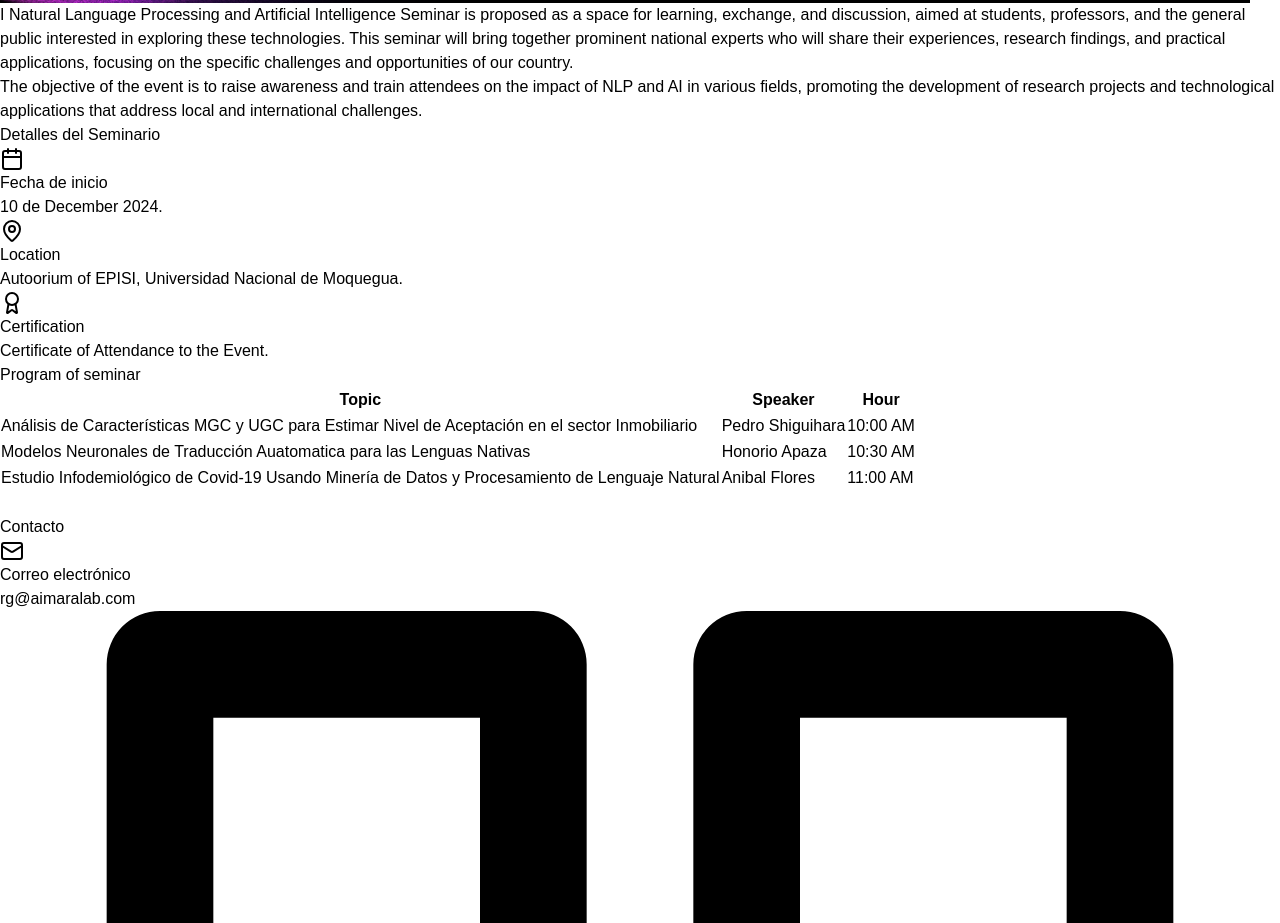
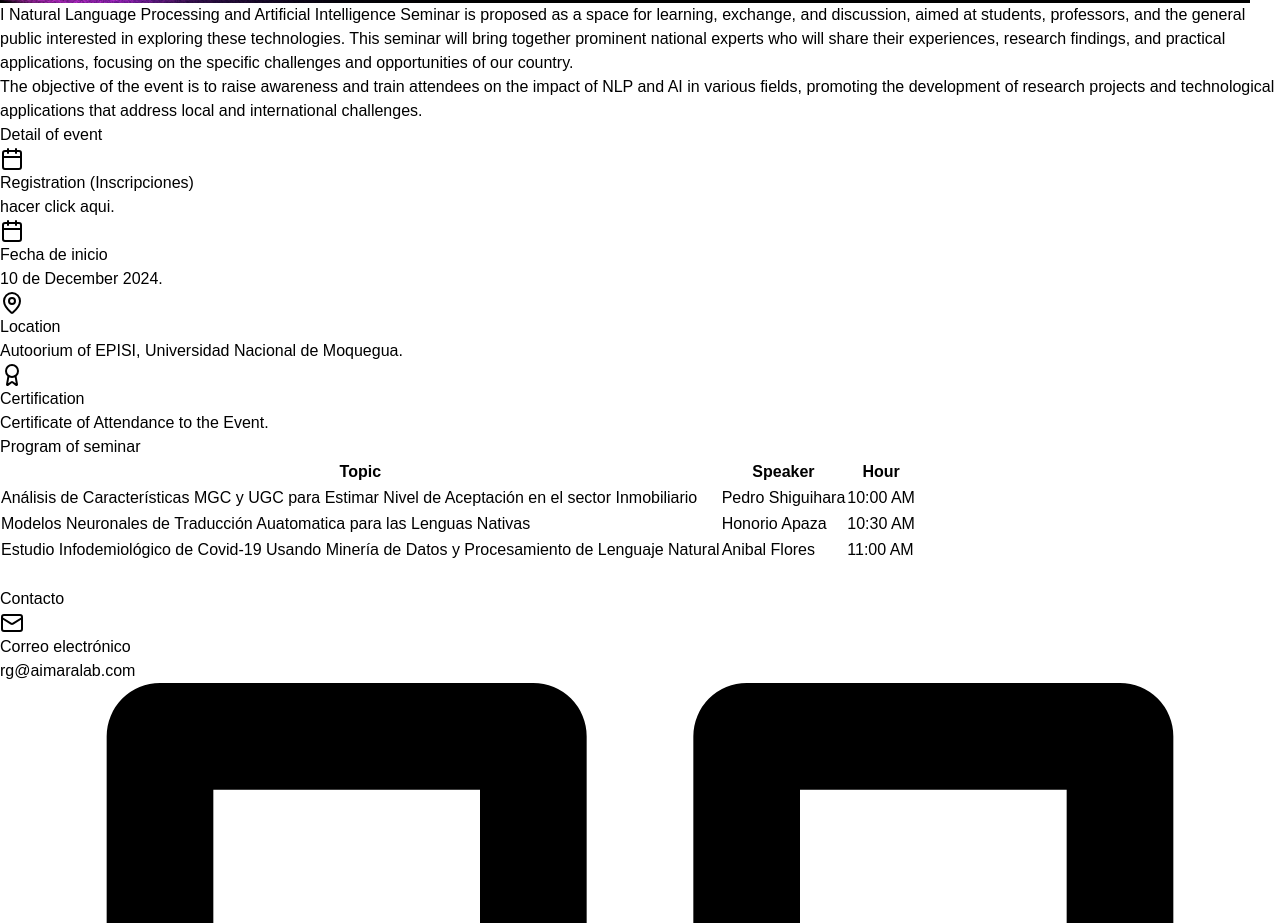
Before and after one commit to Honorio-apz/aimaralab, an Astro site: page /nlpia in a window 1280 px wide. Shown: the part 1258-2181 px from the top of the page. Built offline with nearby package versions, Linux system fonts and the light colour scheme; Astro itself is replaced by a stand-in of ours; a web font is replaced by a local one; what @material-tailwind/html would draw is missing.

Commit message:
first commit

```diff
--- a/src/components/landing/nlpia.jsx
+++ b/src/components/landing/nlpia.jsx
@@ -28,8 +28,15 @@ const SeminarioPage = () => {
         </section>
 
         <section className="mb-12">
-          <h2 className="text-xl sm:text-2xl font-light mb-6">Detalles del Seminario</h2>
+          <h2 className="text-xl sm:text-2xl font-light mb-6">Detail of event</h2>
           <div className="grid grid-cols-1 sm:grid-cols-2 gap-4 sm:gap-6">
+          <div className="bg-white shadow-md rounded-lg p-4 flex items-center transition-all duration-300 hover:shadow-lg hover:bg-gray-50">
+              <Calendar className="text-blue-500 mr-4 flex-shrink-0" size={24} />
+              <div>
+                <p className="font-semibold">Registration (Inscripciones)</p>
+                <a href="https://forms.gle/7M9xxXT6kx9T8uyX6" className="text-blue-500 hover:underline">hacer click aqui.</a>
+              </div>
+            </div>
             <div className="bg-white shadow-md rounded-lg p-4 flex items-center transition-all duration-300 hover:shadow-lg hover:bg-gray-50">
               <Calendar className="text-blue-500 mr-4 flex-shrink-0" size={24} />
               <div>
```
